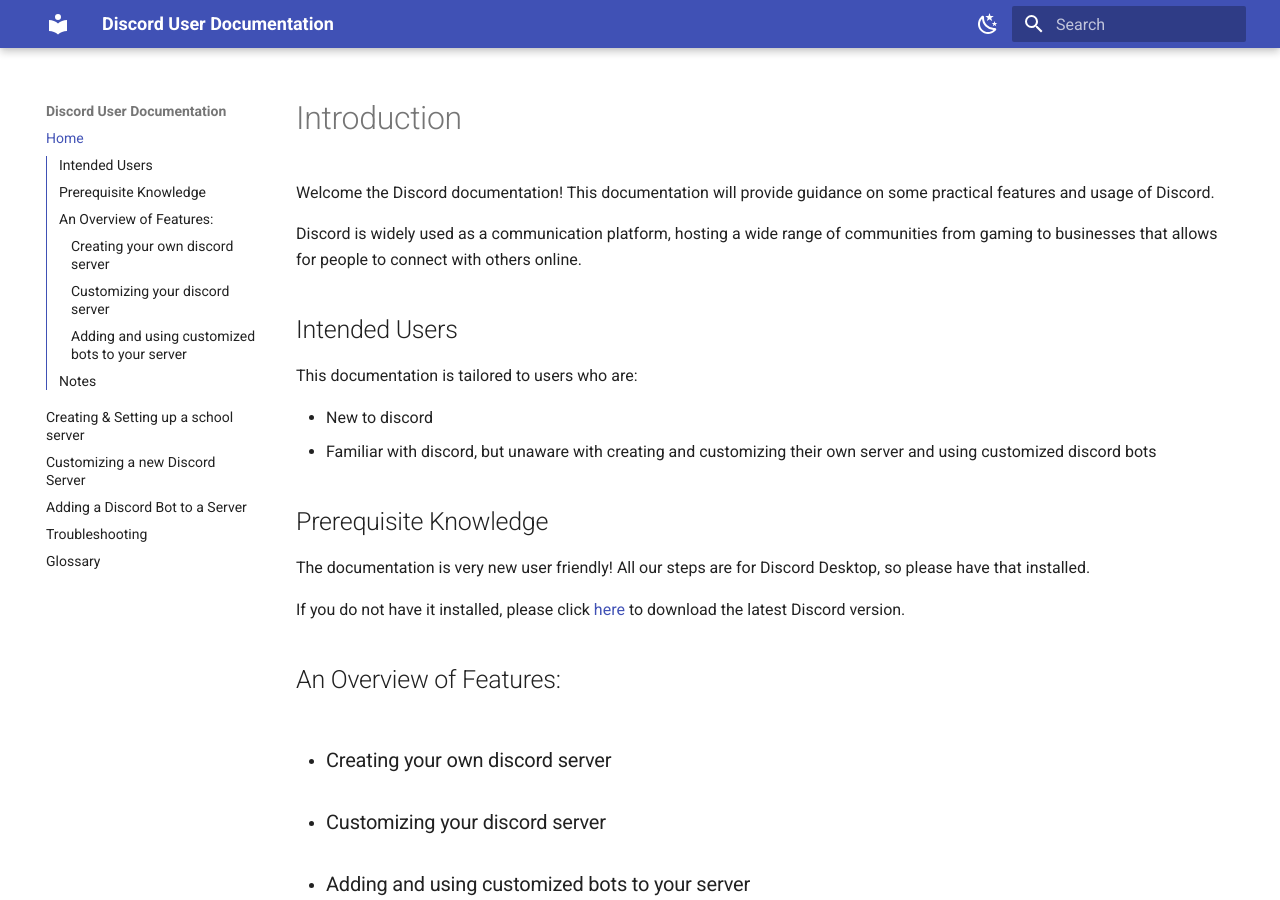
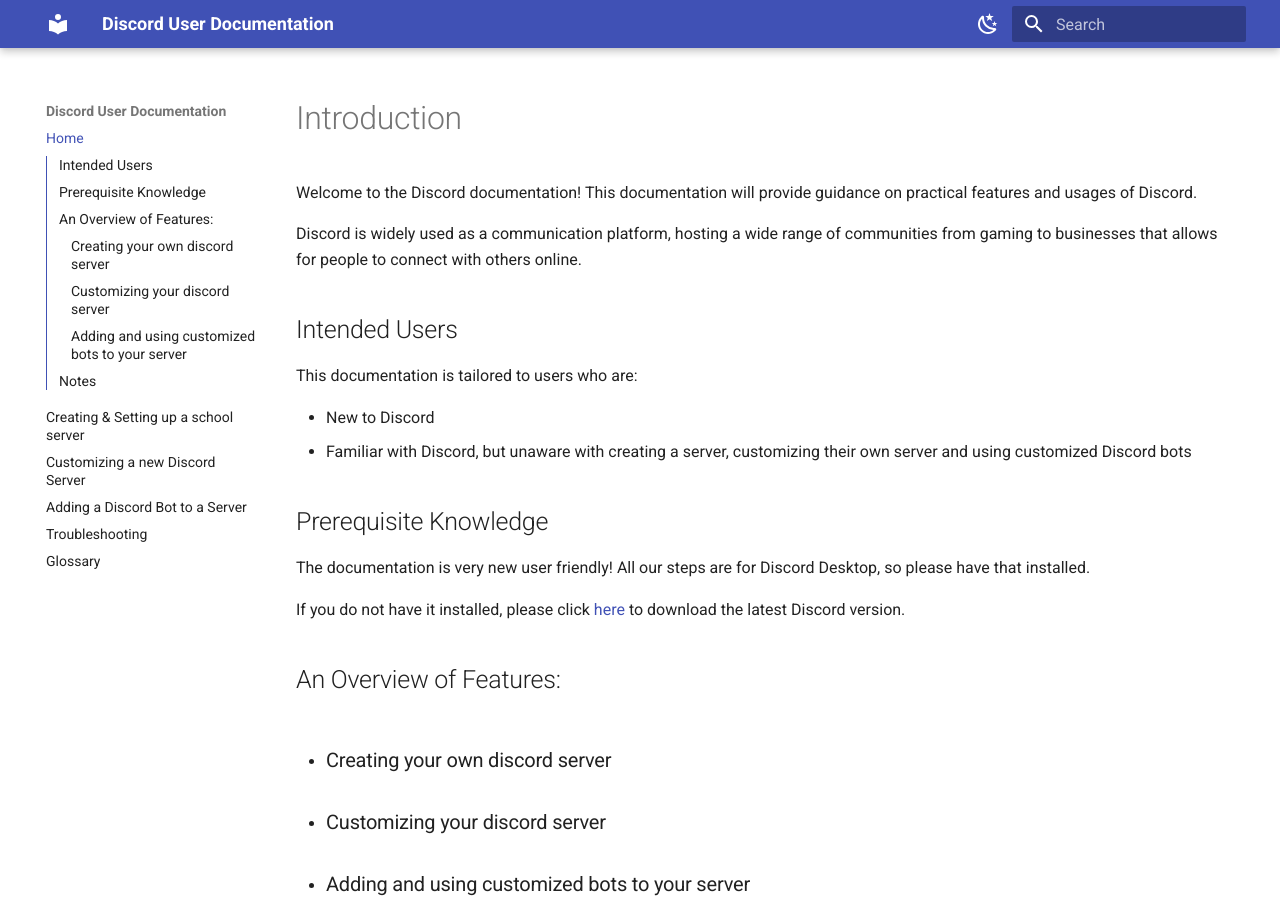
Before and after one commit to levxxvi/User-Documentation, an MkDocs documentation site: the page built from docs/index.md, in a window 1280 px wide and 900 px high. Built offline with MkDocs 1.6.1 and Material for MkDocs 9.7.7, drawn with Linux system fonts in a browser that asks for light colours.

Commit message:
Fix typos

```diff
--- a/docs/index.md
+++ b/docs/index.md
@@ -1,6 +1,6 @@
 # Introduction
 
-Welcome the Discord documentation! This documentation will provide guidance on some practical features and usage of Discord.
+Welcome to the Discord documentation! This documentation will provide guidance on practical features and usages of Discord.
 
 Discord is widely used as a communication platform, hosting a wide range of communities from gaming to businesses that allows for people to connect with others online.
 
@@ -8,8 +8,8 @@
 
 This documentation is tailored to users who are:
 
-* New to discord
-* Familiar with discord, but unaware with creating and customizing  their own server and using customized discord bots
+* New to Discord
+* Familiar with Discord, but unaware with creating a server, customizing their own server and using customized Discord bots
 
 ## Prerequisite Knowledge
 
```
